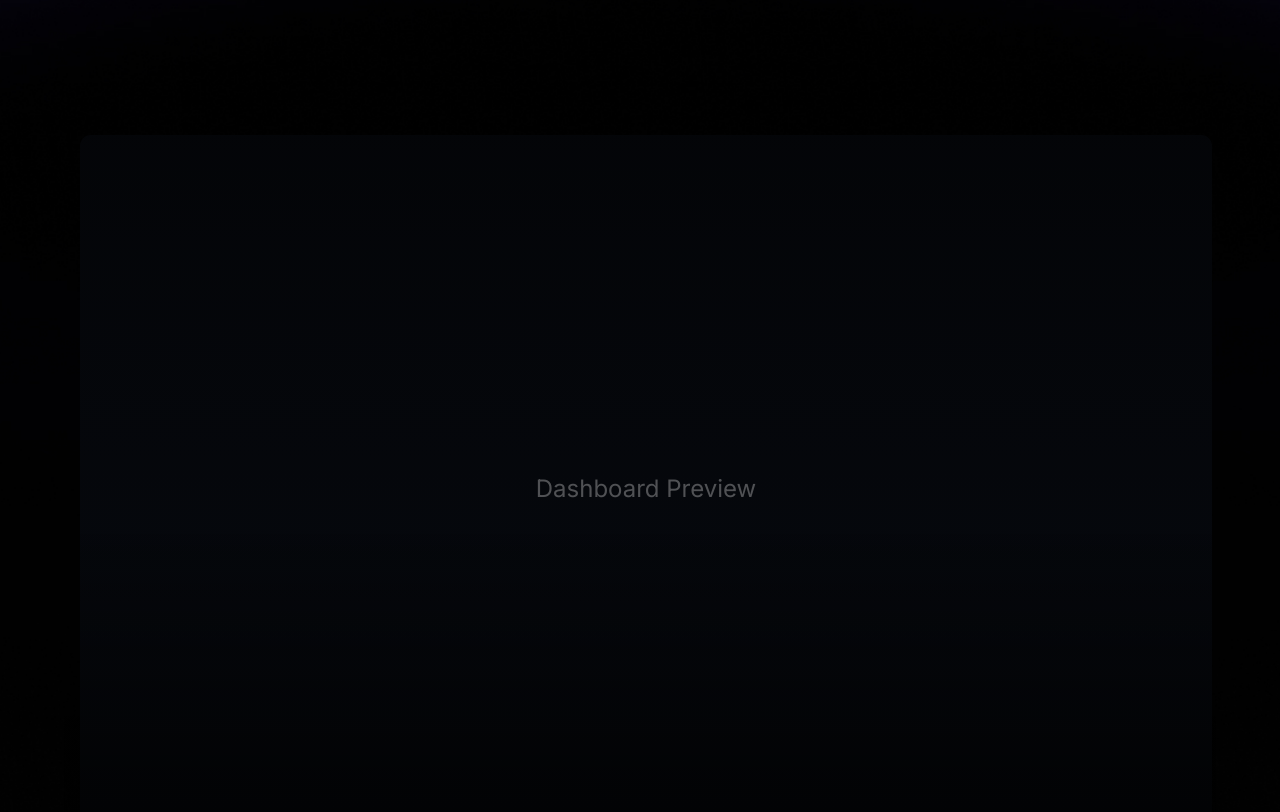
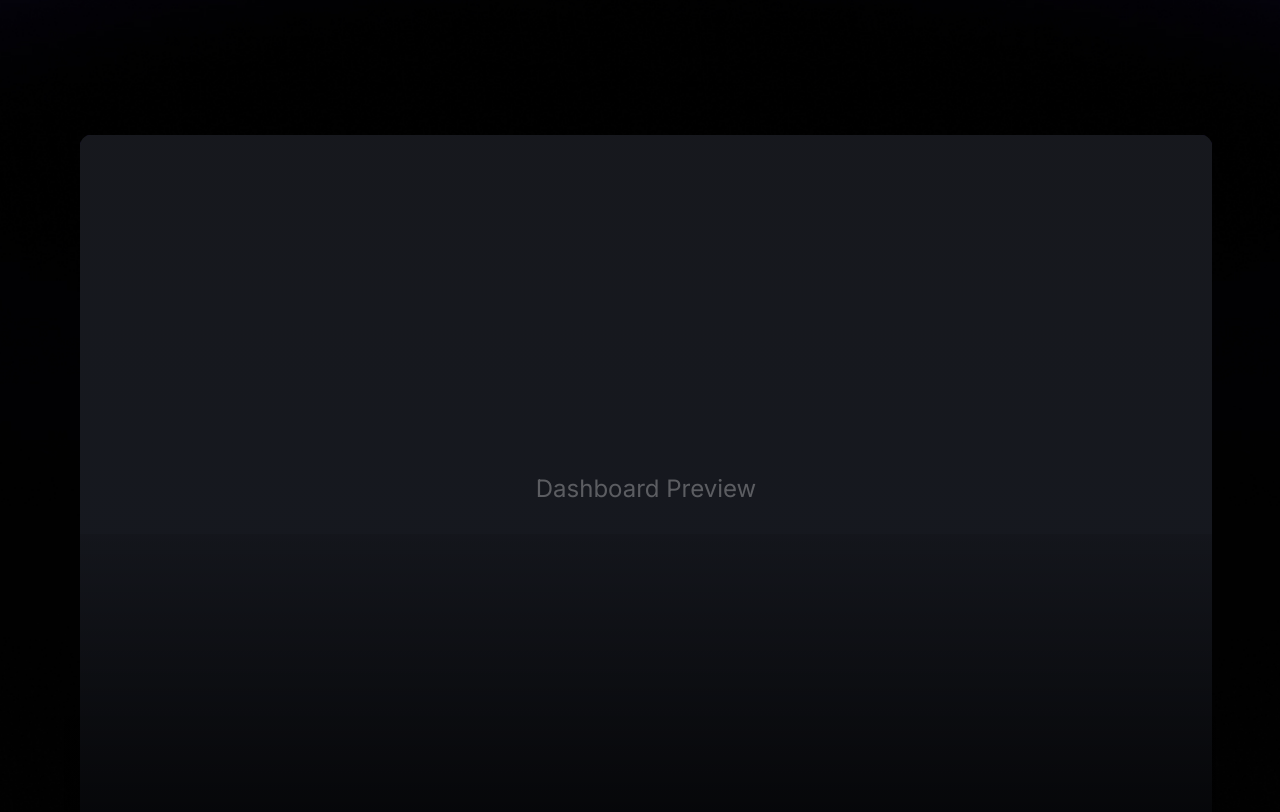
Before and after one commit to vikod3/nova-template, a React (Vite) app: page / in a window 1280 px wide. Shown: the part 480-1292 px from the top of the page. Built offline with nearby package versions, Linux system fonts and the light colour scheme.

Commit message:
Visual edit in Lovable
Edited UI in Lovable

```diff
--- a/src/components/HeroSection.tsx
+++ b/src/components/HeroSection.tsx
@@ -1,5 +1,3 @@
-
-
 import React from 'react';
 import { Button } from '@/components/ui/button';
 import Navbar from './Navbar';
@@ -47,9 +45,9 @@ const HeroSection = () => {
               }}>
                   <div className="w-full h-full bg-black relative">
                     {/* Dashboard content placeholder */}
-                    <div className="absolute inset-0 bg-gradient-to-b from-gray-900/20 to-gray-900/40 flex items-center justify-center" style={{
-                      boxShadow: '0px 0px 45px rgba(118.07, 76.91, 253.31, 0.77)'
-                    }}>
+                    <div style={{
+                    boxShadow: '0px 0px 45px rgba(118.07, 76.91, 253.31, 0.77)'
+                  }} className="absolute inset-0 bg-gradient-to-b from-gray-900/20 to-gray-900/40 flex items-center justify-center bg-zinc-900 shadow-[0_0_45px_0_rgba(118,77,253,0.77)]\n">
                       <div className="text-white/30 text-lg md:text-xl lg:text-2xl font-light">
                         Dashboard Preview
                       </div>
```
